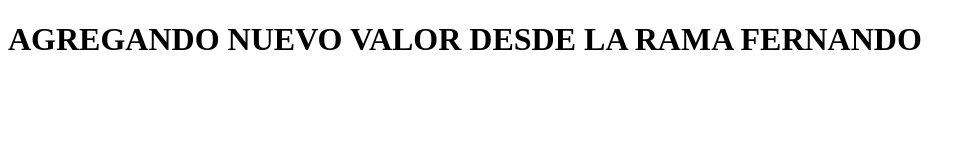
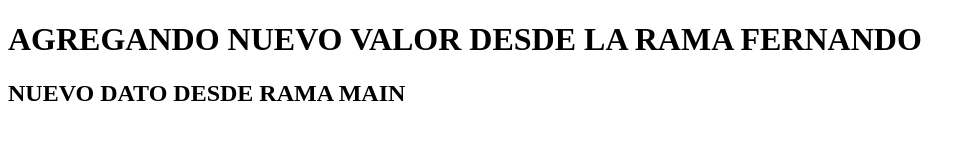
Before and after one commit to FernandoSF09/blank, a plain HTML site: page index.html in a window 1280 px wide. Shown: the whole page, without its empty margins (0-976 px from the left). Drawn offline with Linux system fonts and the light colour scheme.

Commit message:
enviando nuevo html

```diff
--- a/index.html
+++ b/index.html
@@ -9,5 +9,7 @@
 <body>
 
     <h1> AGREGANDO NUEVO VALOR DESDE LA RAMA FERNANDO</h1>
+
+    <h2>NUEVO DATO DESDE RAMA MAIN</h2>
 </body>
 </html>
```
